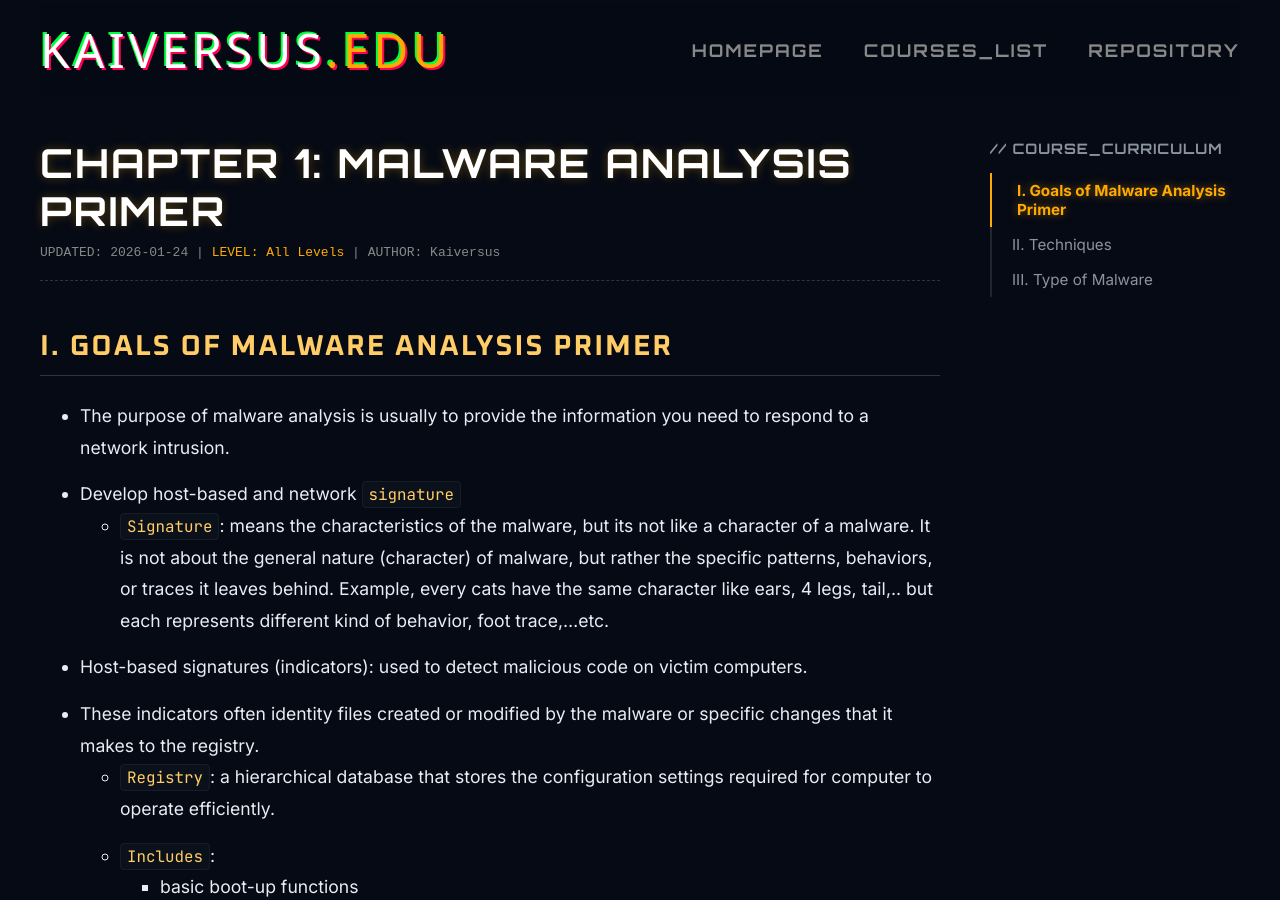
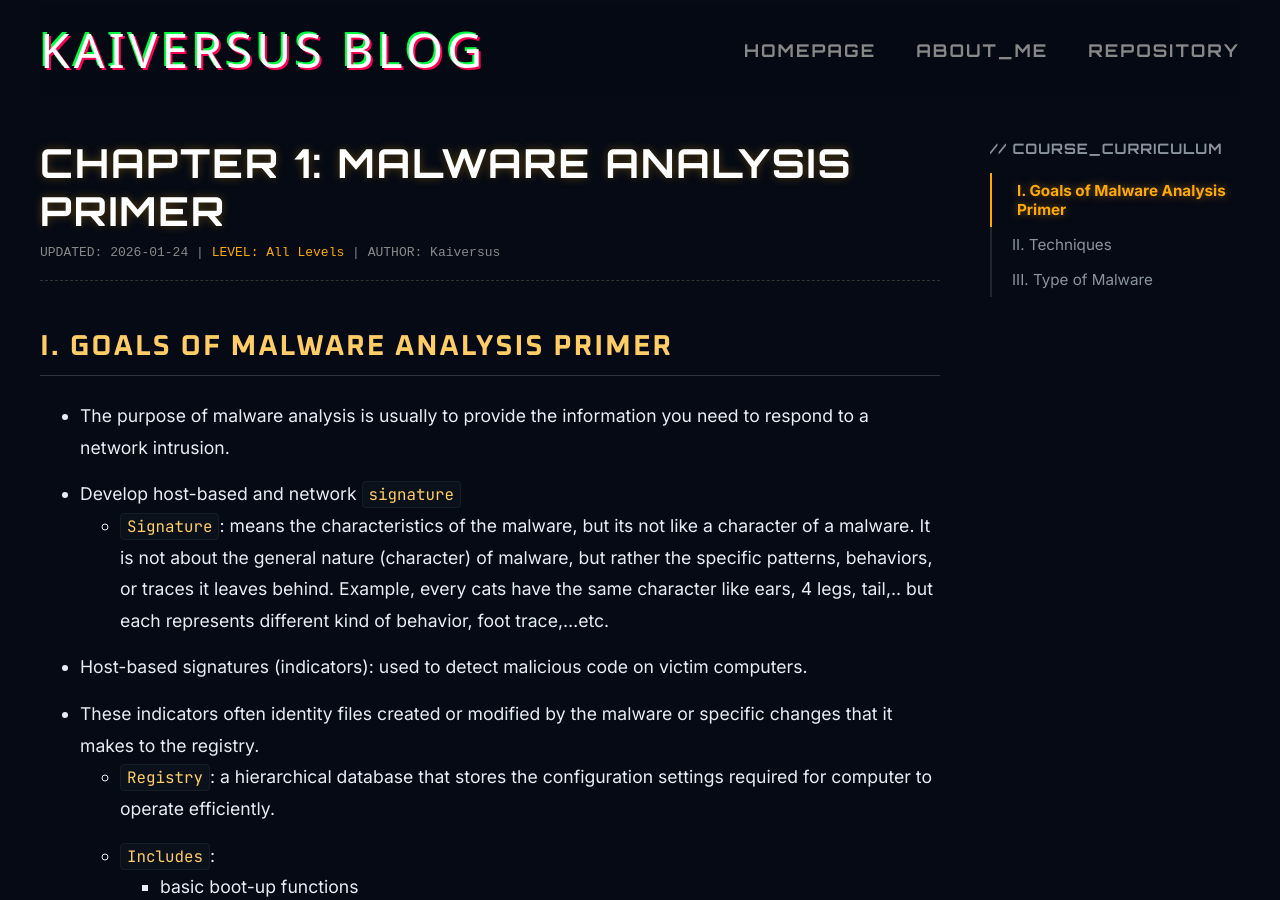
Before and after one commit to kaiversus/kaiversus.github.io, a Jekyll site: the page built from _courses/malware/chapter_1.md, in a window 1280 px wide and 900 px high. Built offline with Jekyll 4.4.1, drawn with Linux system fonts in a browser that asks for light colours; some web fonts are replaced.

Commit message:
Update course.html

```diff
--- a/_layouts/course.html
+++ b/_layouts/course.html
@@ -143,10 +143,10 @@
 <body>
     <div class="container" style="padding-top: 2px; padding-bottom: 2px;">
         <header>
-            <a href="https://kaiversus.github.io/" class="logo" style="text-decoration: none;">KAIVERSUS<span style="color: var(--course-accent);">.EDU</span></a>
+            <a href="https://kaiversus.github.io/" class="logo" style="text-decoration: none;">KAIVERSUS BLOG</a>
             <nav>
                 <a href="/">Homepage</a>
-                <a href="/courses/">Courses_List</a>
+                <a href="/about/">About_me</a>
                 <a href="https://kaiversus.github.io/#writeups">Repository</a>
             </nav>
         </header>
```
